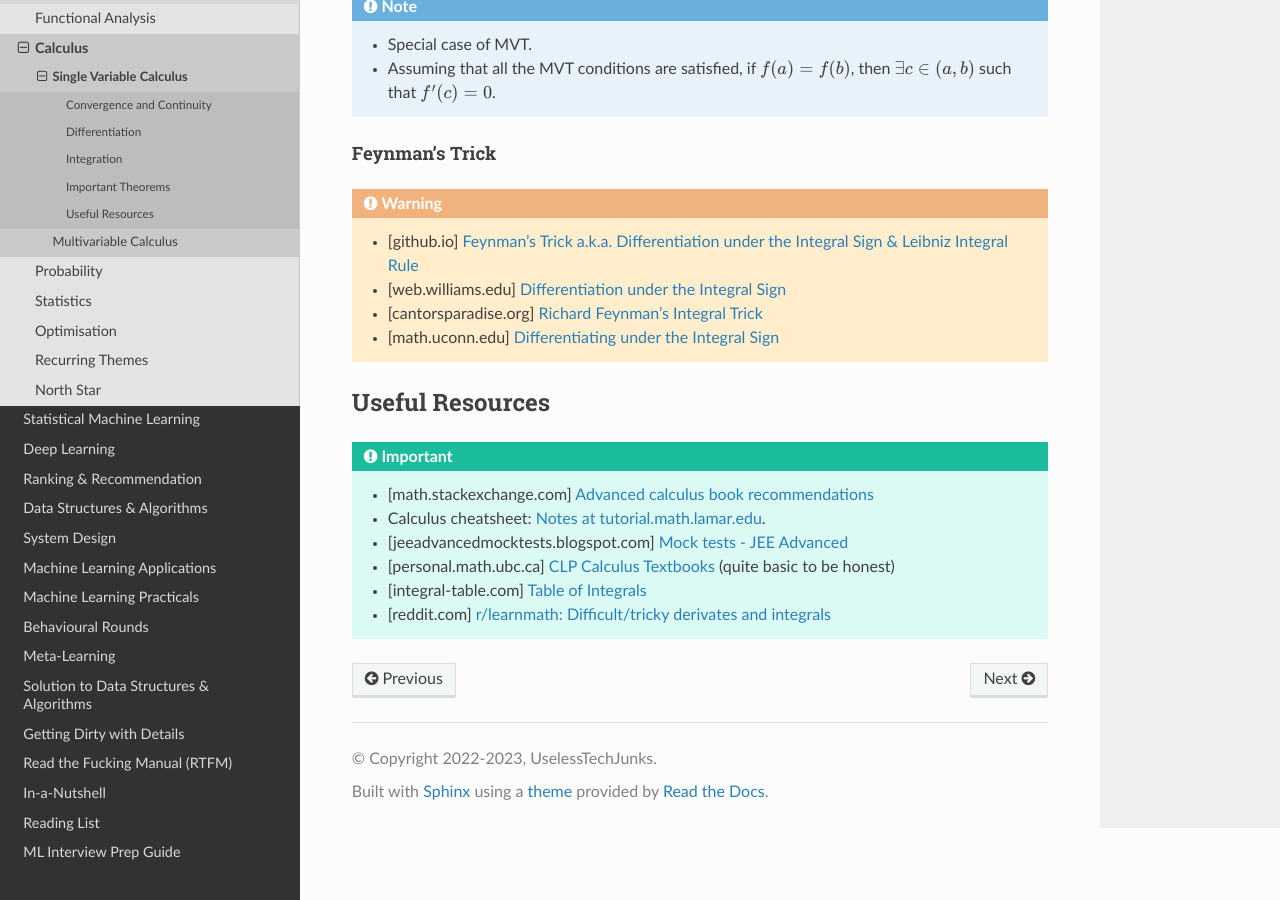
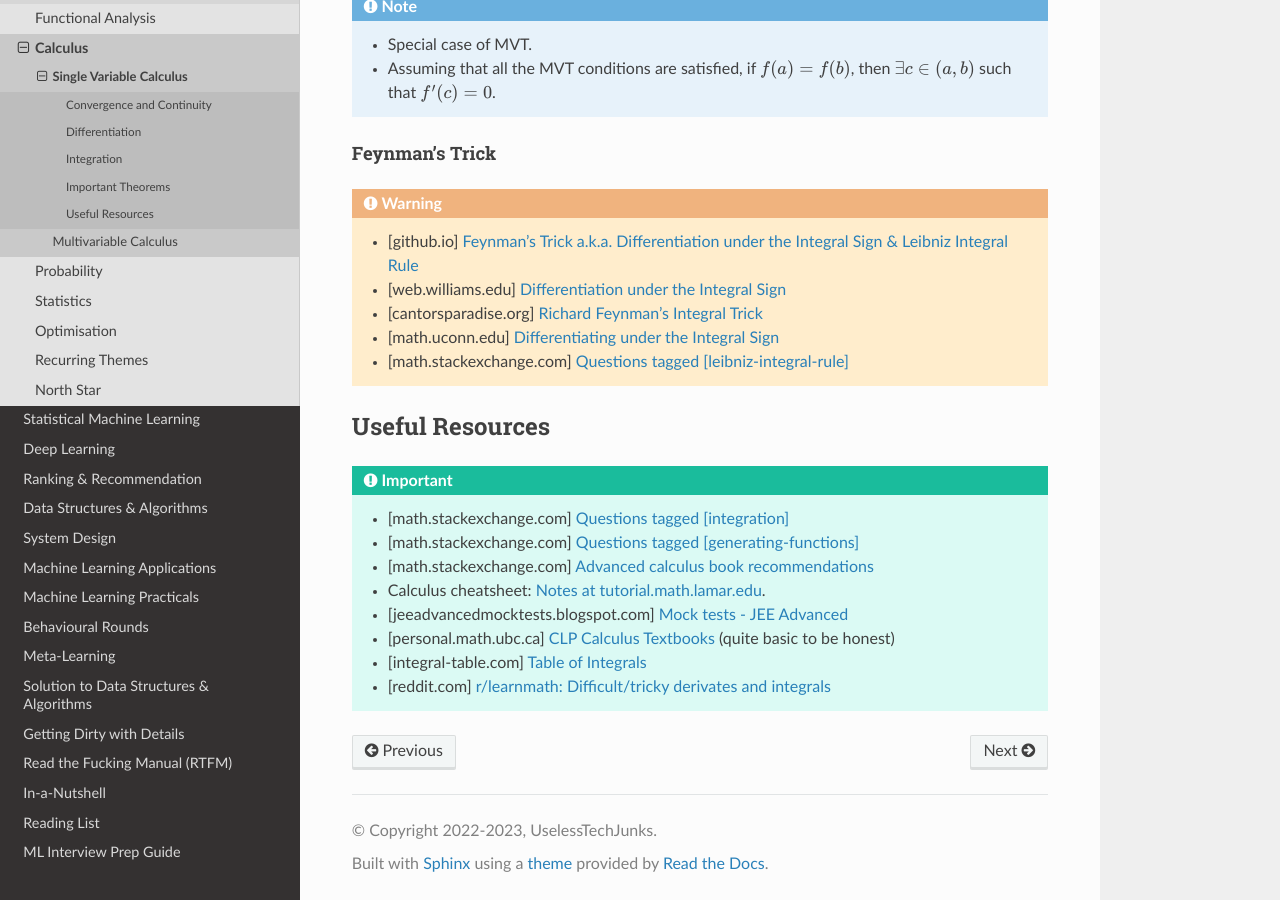
Before and after one commit to uselesstechjunks/leetcode, a Sphinx documentation site: the page built from docs/source/math/calc3/calc1.rst, in a window 1280 px wide and 900 px high, scrolled down 11141 px. Built offline with Sphinx 7.4.7 and the Read the Docs theme 3.1.0, drawn with Linux system fonts in a browser that asks for light colours.

Commit message:
Update calc1.rst (#374)

```diff
--- a/docs/source/math/calc3/calc1.rst
+++ b/docs/source/math/calc3/calc1.rst
@@ -364,11 +364,14 @@ Feynman's Trick
 	* [web.williams.edu] `Differentiation under the Integral Sign <https://web.williams.edu/Mathematics/lg5/Feynman.pdf>`_
 	* [cantorsparadise.org] `Richard Feynman’s Integral Trick <https://www.cantorsparadise.org/richard-feynmans-integral-trick-e7afae85e25c/>`_
 	* [math.uconn.edu] `Differentiating under the Integral Sign <https://kconrad.math.uconn.edu/blurbs/analysis/diffunderint.pdf>`_
+	* [math.stackexchange.com] `Questions tagged [leibniz-integral-rule] <https://math.stackexchange.com/questions/tagged/leibniz-integral-rule>`_
 
 ****************************************************************
 Useful Resources
 ****************************************************************
 .. important::
+	* [math.stackexchange.com] `Questions tagged [integration] <https://math.stackexchange.com/questions/tagged/integration>`_
+	* [math.stackexchange.com] `Questions tagged [generating-functions] <https://math.stackexchange.com/questions/tagged/generating-functions>`_
 	* [math.stackexchange.com] `Advanced calculus book recommendations <https://math.stackexchange.com/a/4724341>`_
 	* Calculus cheatsheet: `Notes at tutorial.math.lamar.edu <https://tutorial.math.lamar.edu/pdf/calculus_cheat_sheet_all.pdf>`_.
 	* [jeeadvancedmocktests.blogspot.com] `Mock tests - JEE Advanced <https://jeeadvancedmocktests.blogspot.com/search/label/Maths>`_
```
